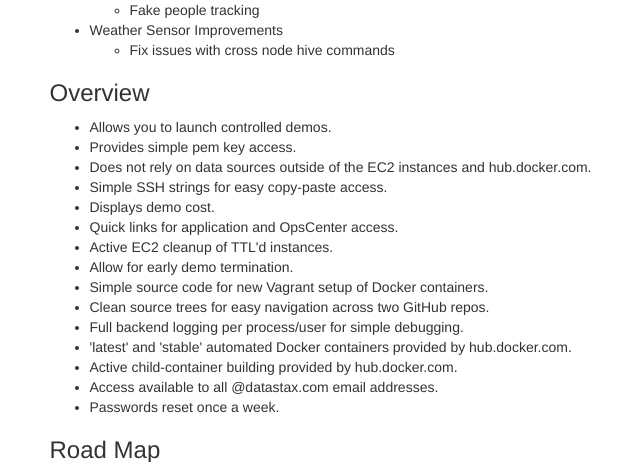
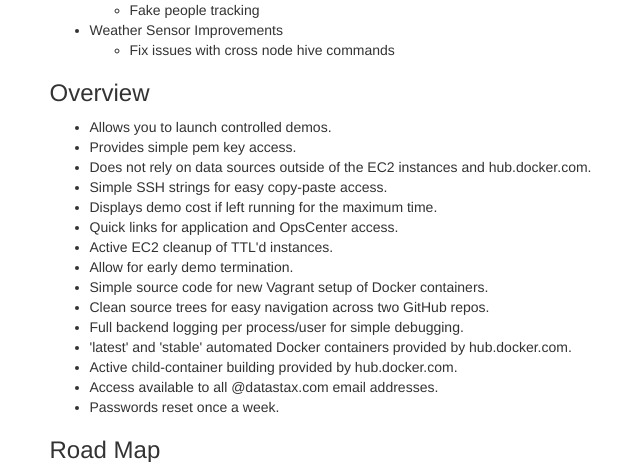
Before and after one commit to datastax-demos/demo-portal, a Python web app: template flask/templates/todo.jinja2 in a window 1280 px wide. Shown: the part 228-690 px from the top of the page, without its empty margins (293-933 px from the left). Run offline with Jinja, Linux system fonts and the light colour scheme; the template is opened without the code that fills it, so the values that code supplies are empty; some libraries are stand-ins or nearby versions.

Commit message:
Clarify cost column

```diff
--- a/flask/static/css/dashboard.css
+++ b/flask/static/css/dashboard.css
@@ -9,3 +9,7 @@
 #launch-table {
     margin-top: 25px;
 }
+
+.info-row {
+    border-top: 0 !important;
+}
--- a/flask/templates/dashboard.jinja2
+++ b/flask/templates/dashboard.jinja2
@@ -64,7 +64,7 @@
                 <th>State</th>
                 <th>Demo Addresses</th>
                 <th>OpsCenter</th>
-                <th>Cost</th>
+                <th>Max Cost</th>
                 <th>IP Addresses</th>
                 <th></th>
             </tr>
--- a/flask/templates/todo.jinja2
+++ b/flask/templates/todo.jinja2
@@ -28,7 +28,7 @@
             <li>Provides simple pem key access.</li>
             <li>Does not rely on data sources outside of the EC2 instances and hub.docker.com.</li>
             <li>Simple SSH strings for easy copy-paste access.</li>
-            <li>Displays demo cost.</li>
+            <li>Displays demo cost if left running for the maximum time.</li>
             <li>Quick links for application and OpsCenter access.</li>
             <li>Active EC2 cleanup of TTL'd instances.</li>
             <li>Allow for early demo termination.</li>
```
Also changed, not shown: flask/static/js/dashboard.js (+4 -4 lines).
